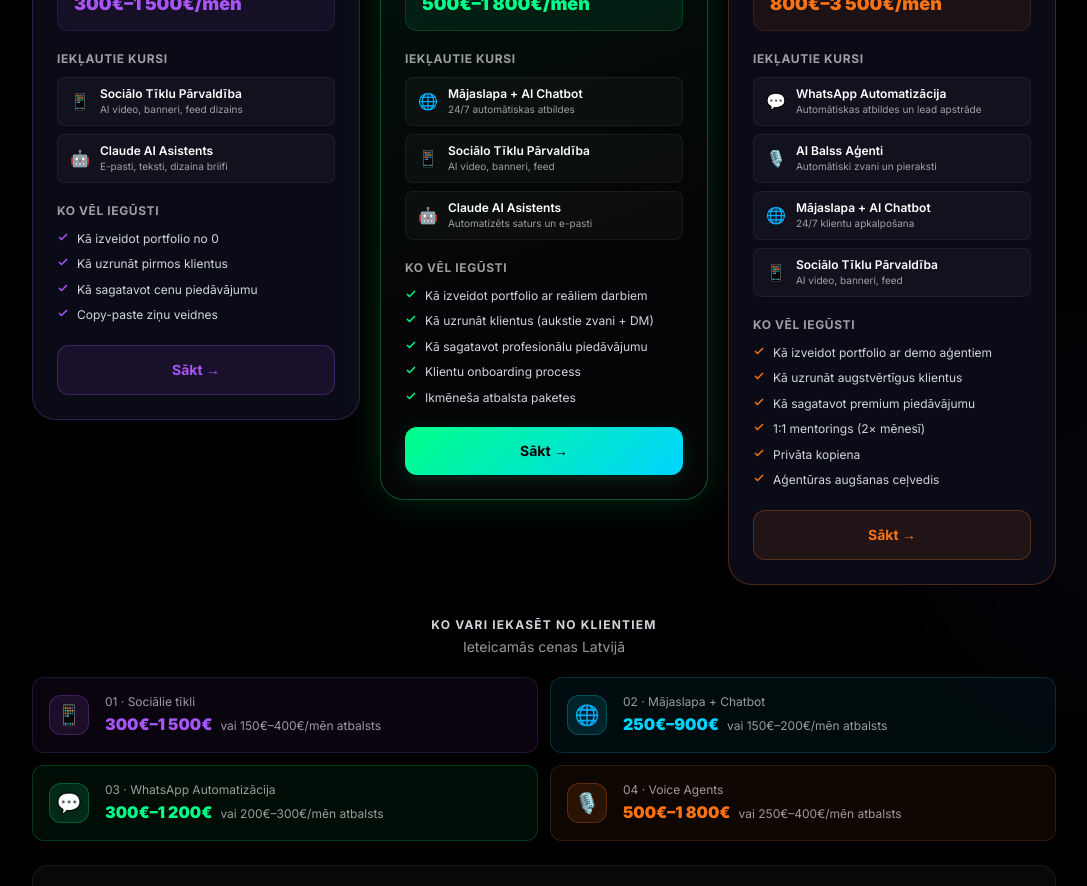
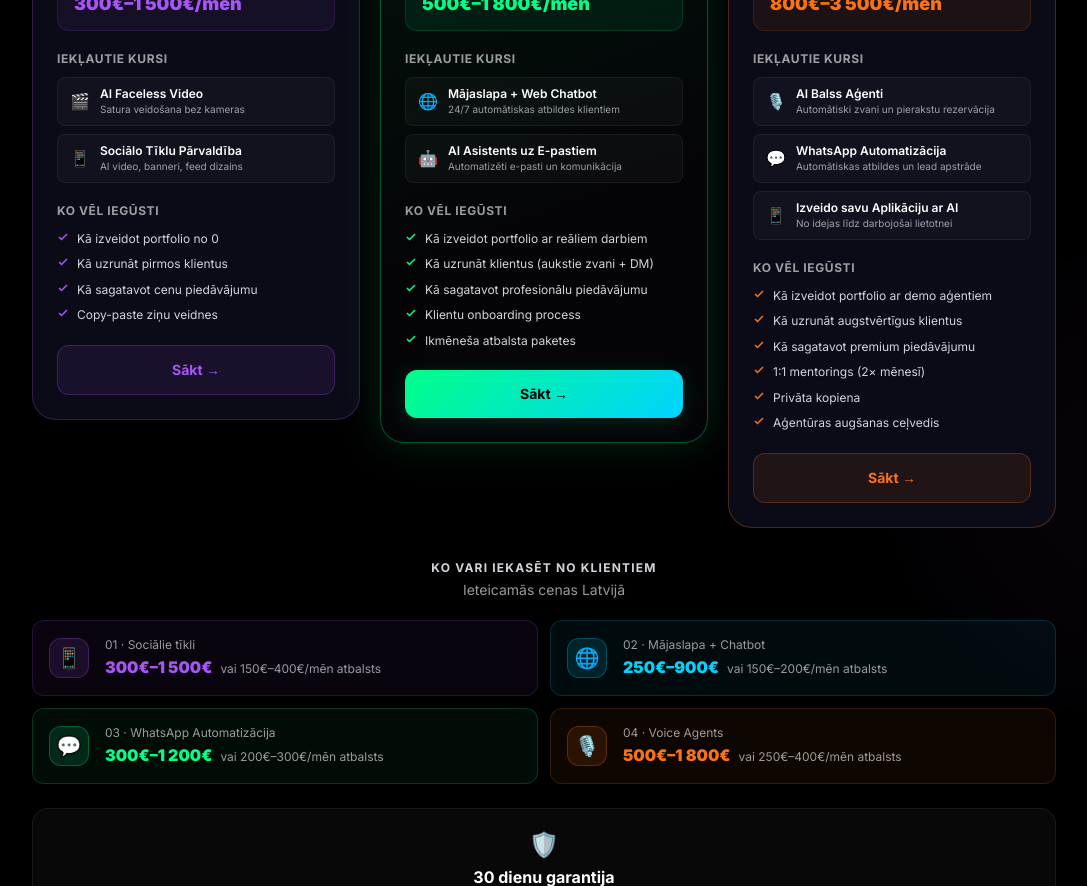
Before and after one commit to kalvenz95/ai_majaslapa, a Next.js app: page / in a window 1280 px wide. Shown: the part 6900-7786 px from the top of the page, without its empty margins (96-1183 px from the left). Built offline with nearby package versions, Linux system fonts and the light colour scheme.

Commit message:
update pricing plan courses: correct course assignments per tier

```diff
--- a/src/components/Pricing.tsx
+++ b/src/components/Pricing.tsx
@@ -15,8 +15,8 @@ const plans = [
     highlight: false,
     badge: null,
     courses: [
+      { icon: "🎬", name: "AI Faceless Video", desc: "Satura veidošana bez kameras" },
       { icon: "📱", name: "Sociālo Tīklu Pārvaldība", desc: "AI video, banneri, feed dizains" },
-      { icon: "🤖", name: "Claude AI Asistents", desc: "E-pasti, teksti, dizaina briifi" },
     ],
     skills: [
       "Kā izveidot portfolio no 0",
@@ -39,9 +39,8 @@ const plans = [
     highlight: true,
     badge: null,
     courses: [
-      { icon: "🌐", name: "Mājaslapa + AI Chatbot", desc: "24/7 automātiskas atbildes" },
-      { icon: "📱", name: "Sociālo Tīklu Pārvaldība", desc: "AI video, banneri, feed" },
-      { icon: "🤖", name: "Claude AI Asistents", desc: "Automatizēts saturs un e-pasti" },
+      { icon: "🌐", name: "Mājaslapa + Web Chatbot", desc: "24/7 automātiskas atbildes klientiem" },
+      { icon: "🤖", name: "AI Asistents uz E-pastiem", desc: "Automatizēti e-pasti un komunikācija" },
     ],
     skills: [
       "Kā izveidot portfolio ar reāliem darbiem",
@@ -65,10 +64,9 @@ const plans = [
     highlight: false,
     badge: null,
     courses: [
+      { icon: "🎙️", name: "AI Balss Aģenti", desc: "Automātiski zvani un pierakstu rezervācija" },
       { icon: "💬", name: "WhatsApp Automatizācija", desc: "Automātiskas atbildes un lead apstrāde" },
-      { icon: "🎙️", name: "AI Balss Aģenti", desc: "Automātiski zvani un pieraksti" },
-      { icon: "🌐", name: "Mājaslapa + AI Chatbot", desc: "24/7 klientu apkalpošana" },
-      { icon: "📱", name: "Sociālo Tīklu Pārvaldība", desc: "AI video, banneri, feed" },
+      { icon: "📱", name: "Izveido savu Aplikāciju ar AI", desc: "No idejas līdz darbojošai lietotnei" },
     ],
     skills: [
       "Kā izveidot portfolio ar demo aģentiem",
```
